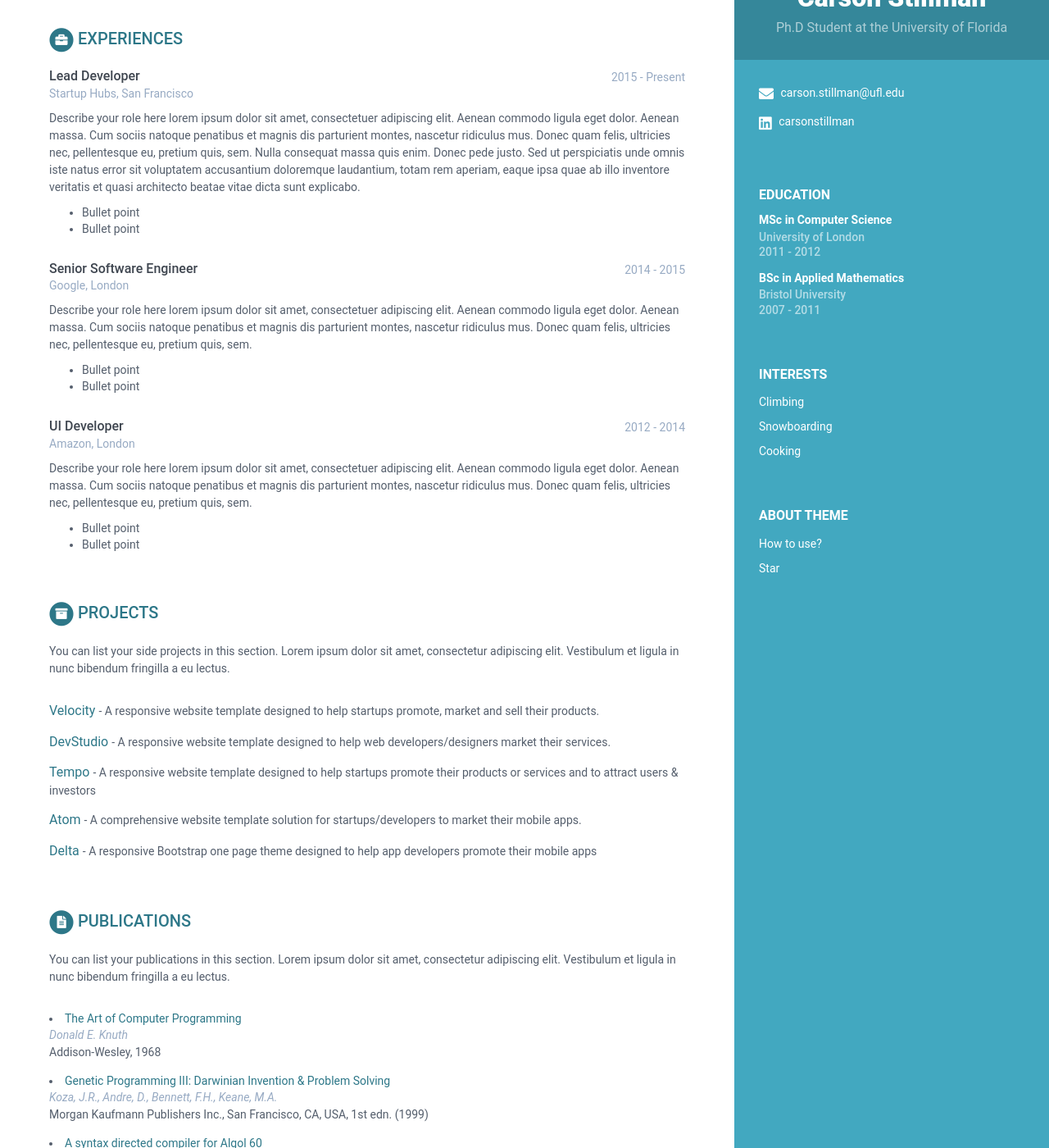
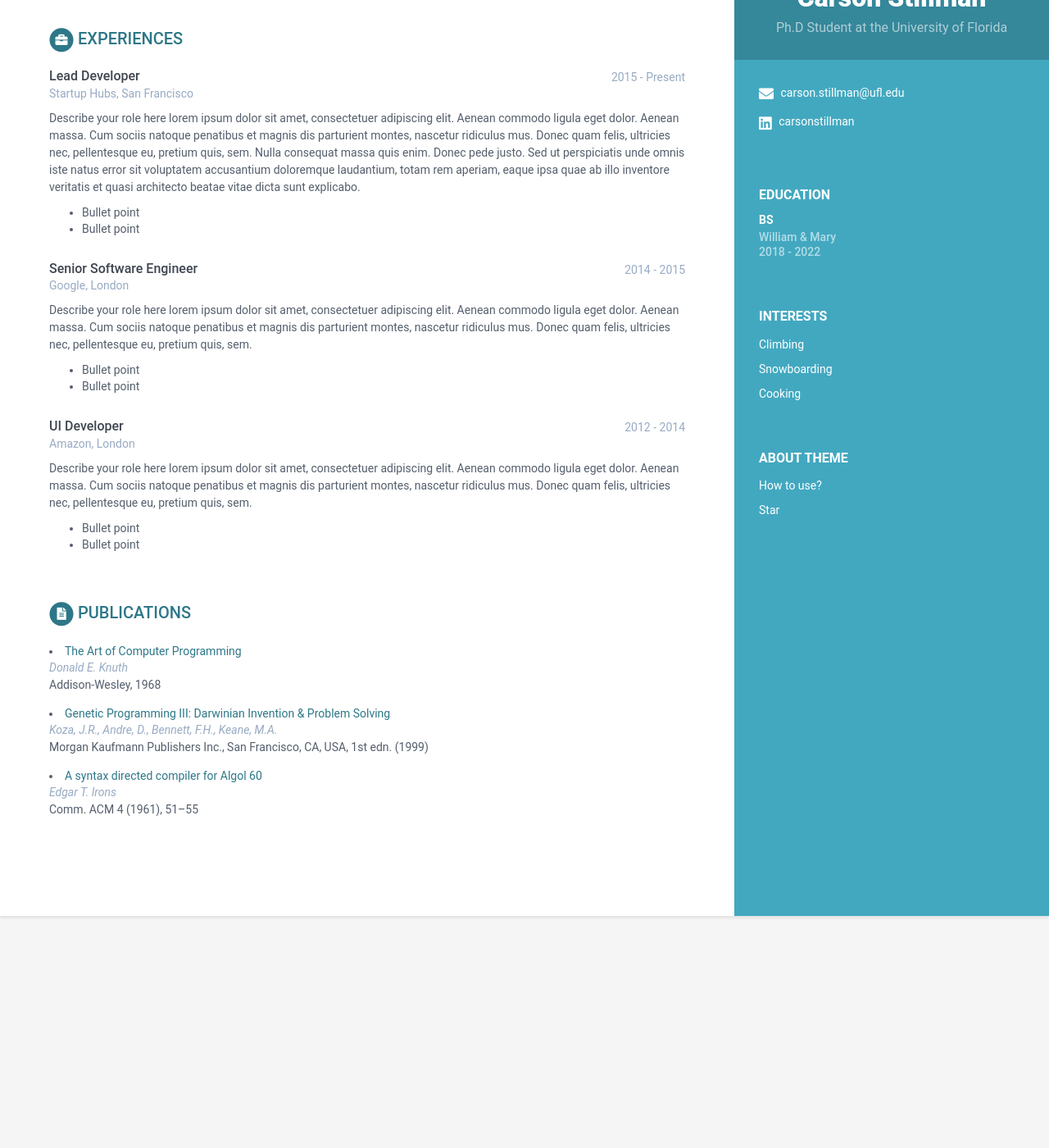
Before and after one commit to carsonstillman/carson_stillman, a Jekyll site: the page built from print.html, in a window 1280 px wide and 1400 px high, scrolled down 199 px. Shown: the whole window at 82% size. Built offline with Jekyll 4.4.1, drawn with Linux system fonts in a browser that asks for light colours; after the commit the page ends 1316 px from its top, so only the background shows below that; part of the change alters nothing that is shown; some of the changed text lies outside the part shown.

Commit message:
updated middle values

```diff
--- a/_data/data.yml
+++ b/_data/data.yml
@@ -66,20 +66,9 @@ career-profile:
 education:
     title: Education
     info:
-      - degree: MSc in Computer Science
-        university: University of London
-        time: 2011 - 2012
-        details: |
-          Describe your study here lorem ipsum dolor sit amet, consectetuer
-          adipiscing elit. Aenean commodo ligula eget dolor. Aenean massa. Cum
-          sociis natoque penatibus et magnis dis parturient montes, nascetur
-          ridiculus mus. Donec quam felis, ultricies nec, pellentesque eu,
-          pretium quis, sem.
-            - Bullet point
-            - Bullet point
-      - degree: BSc in Applied Mathematics
-        university: Bristol University
-        time: 2007 - 2011
+      - degree: BS
+        university: William & Mary
+        time: 2018 - 2022
         details: |
           Describe your study here lorem ipsum dolor sit amet, consectetuer
           adipiscing elit. Aenean commodo ligula eget dolor. Aenean massa. Cum
@@ -130,99 +119,99 @@ experiences:
             - Bullet point
             - Bullet point
 
-certifications:
-      title: Certifications
-      list:
-        - name: CV Builder
-          start: 2020
-          end: 2021
-          organization: Microsoft
-          credentialid: 111-222
-          credentialurl: www.google.com
-          credentialname: Google
-          details: |
-            Details about cert. Lorem ipsum dolor sit amet, consectetur
-            adipiscing elit.
-            Nullam eget orci purus. Nullam ultrices neque nibh.
-            Aenean fermentum, felis vulputate suscipit accumsan,
-            sem enim bibendum augue, sed convallis arcu lacus at dui.
-            Pellentesque et nibh suscipit, vestibulum turpis eu, semper tortor.
-            Praesent felis nibh, eleifend id eleifend id, dictum id enim.
-            Praesent venenatis erat non augue suscipit consectetur.
+# certifications:
+#       title: Certifications
+#       list:
+#         - name: CV Builder
+#           start: 2020
+#           end: 2021
+#           organization: Microsoft
+#           credentialid: 111-222
+#           credentialurl: www.google.com
+#           credentialname: Google
+#           details: |
+#             Details about cert. Lorem ipsum dolor sit amet, consectetur
+#             adipiscing elit.
+#             Nullam eget orci purus. Nullam ultrices neque nibh.
+#             Aenean fermentum, felis vulputate suscipit accumsan,
+#             sem enim bibendum augue, sed convallis arcu lacus at dui.
+#             Pellentesque et nibh suscipit, vestibulum turpis eu, semper tortor.
+#             Praesent felis nibh, eleifend id eleifend id, dictum id enim.
+#             Praesent venenatis erat non augue suscipit consectetur.
 
-            Second paragraph. Sed eleifend enim ante, vitae efficitur purus
-            fringilla vel. Ut euismod, sem sed vulputate venenatis,
-            justo diam viverra velit, sed rhoncus leo leo eu justo.
-            Suspendisse placerat risus ante, sed porta nisi blandit at.
-        - name: Git learning
-          start: 2019
-          end:
-          organization: Microsoft
-          credentialid: 111-222
-          credentialurl: www.github.com
-          credentialname: Github
-          details: |
-            Older certification. Lorem ipsum dolor sit amet, consectetur
-            adipiscing elit.
-            Nullam eget orci purus. Nullam ultrices neque nibh.
-            Aenean fermentum, felis vulputate suscipit accumsan,
-            sem enim bibendum augue, sed convallis arcu lacus at dui.
-            Pellentesque et nibh suscipit, vestibulum turpis eu, semper tortor.
-            Praesent felis nibh, eleifend id eleifend id, dictum id enim.
-            Praesent venenatis erat non augue suscipit consectetur.
+#             Second paragraph. Sed eleifend enim ante, vitae efficitur purus
+#             fringilla vel. Ut euismod, sem sed vulputate venenatis,
+#             justo diam viverra velit, sed rhoncus leo leo eu justo.
+#             Suspendisse placerat risus ante, sed porta nisi blandit at.
+#         - name: Git learning
+#           start: 2019
+#           end:
+#           organization: Microsoft
+#           credentialid: 111-222
+#           credentialurl: www.github.com
+#           credentialname: Github
+#           details: |
+#             Older certification. Lorem ipsum dolor sit amet, consectetur
+#             adipiscing elit.
+#             Nullam eget orci purus. Nullam ultrices neque nibh.
+#             Aenean fermentum, felis vulputate suscipit accumsan,
+#             sem enim bibendum augue, sed convallis arcu lacus at dui.
+#             Pellentesque et nibh suscipit, vestibulum turpis eu, semper tortor.
+#             Praesent felis nibh, eleifend id eleifend id, dictum id enim.
+#             Praesent venenatis erat non augue suscipit consectetur.
 
-projects:
-    title: Projects
-    intro: >
-      You can list your side projects in this
-      section. Lorem ipsum dolor sit amet, consectetur adipiscing elit.
-      Vestibulum et ligula in nunc bibendum fringilla a eu lectus.
-    assignments:
-      - title: Velocity
-        link: "#hook"
-        tagline: "A responsive website template designed to help startups promote, market and sell their products."
+# projects:
+#     title: Projects
+#     intro: >
+#       You can list your side projects in this
+#       section. Lorem ipsum dolor sit amet, consectetur adipiscing elit.
+#       Vestibulum et ligula in nunc bibendum fringilla a eu lectus.
+#     assignments:
+#       - title: Velocity
+#         link: "#hook"
+#         tagline: "A responsive website template designed to help startups promote, market and sell their products."
 
-      - title: DevStudio
-        link: "#"
-        tagline: "A responsive website template designed to help web developers/designers market their services."
+#       - title: DevStudio
+#         link: "#"
+#         tagline: "A responsive website template designed to help web developers/designers market their services."
 
-      - title: Tempo
-        link: "#"
-        tagline: "A responsive website template designed to help startups promote their products or services and to attract users &amp; investors"
+#       - title: Tempo
+#         link: "#"
+#         tagline: "A responsive website template designed to help startups promote their products or services and to attract users &amp; investors"
 
-      - title: Atom
-        link: "#"
-        tagline: "A comprehensive website template solution for startups/developers to market their mobile apps."
+#       - title: Atom
+#         link: "#"
+#         tagline: "A comprehensive website template solution for startups/developers to market their mobile apps."
 
-      - title: Delta
-        link: "#"
-        tagline: "A responsive Bootstrap one page theme designed to help app developers promote their mobile apps"
+#       - title: Delta
+#         link: "#"
+#         tagline: "A responsive Bootstrap one page theme designed to help app developers promote their mobile apps"
 
-oss:
-    title: OSS Contributions
-    intro: >
-      You can list your open source software contributions in this
-      section. Lorem ipsum dolor sit amet, consectetur adipiscing elit.
-      Vestibulum et ligula in nunc bibendum fringilla a eu lectus.
-    contributions:
-      - title: Tempo
-        link: "#"
-        tagline: "A responsive website template designed to help startups promote their products or services and to attract users &amp; investors"
+# oss:
+#     title: OSS Contributions
+#     intro: >
+#       You can list your open source software contributions in this
+#       section. Lorem ipsum dolor sit amet, consectetur adipiscing elit.
+#       Vestibulum et ligula in nunc bibendum fringilla a eu lectus.
+#     contributions:
+#       - title: Tempo
+#         link: "#"
+#         tagline: "A responsive website template designed to help startups promote their products or services and to attract users &amp; investors"
 
-      - title: Atom
-        link: "#"
-        tagline: "A comprehensive website template solution for startups/developers to market their mobile apps."
+#       - title: Atom
+#         link: "#"
+#         tagline: "A comprehensive website template solution for startups/developers to market their mobile apps."
 
-      - title: Delta
-        link: "#"
-        tagline: "A responsive Bootstrap one page theme designed to help app developers promote their mobile apps"
+#       - title: Delta
+#         link: "#"
+#         tagline: "A responsive Bootstrap one page theme designed to help app developers promote their mobile apps"
 
 publications:
     title: Publications
-    intro: |
-      You can list your publications in this section. Lorem ipsum dolor sit
-      amet, consectetur adipiscing elit. Vestibulum et ligula in nunc
-      bibendum fringilla a eu lectus.
+    # intro: |
+    #   You can list your publications in this section. Lorem ipsum dolor sit
+    #   amet, consectetur adipiscing elit. Vestibulum et ligula in nunc
+    #   bibendum fringilla a eu lectus.
     papers:
       - title: The Art of Computer Programming
         link: "#"
@@ -239,27 +228,27 @@ publications:
         authors: Edgar T. Irons
         conference: "Comm. ACM 4 (1961), 51–55"
 
-skills:
-    title: Skills &amp; Proficiency
+# skills:
+#     title: Skills &amp; Proficiency
 
-    toolset:
-      - name: Python & Django
-        level: 98%
+#     toolset:
+#       - name: Python & Django
+#         level: 98%
 
-      - name: Javascript & jQuery
-        level: 98%
+#       - name: Javascript & jQuery
+#         level: 98%
 
-      - name: Angular
-        level: 98%
+#       - name: Angular
+#         level: 98%
 
-      - name: HTML5 & CSS
-        level: 95%
+#       - name: HTML5 & CSS
+#         level: 95%
 
-      - name: Ruby on Rails
-        level: 85%
+#       - name: Ruby on Rails
+#         level: 85%
 
-      - name: Sketch & Photoshop
-        level: 60%
+#       - name: Sketch & Photoshop
+#         level: 60%
 
 footer: >
     Designed with <i class="fas fa-heart"></i> by <a href="http://themes.3rdwavemedia.com" target="_blank" rel="nofollow">Xiaoying Riley</a>
```
